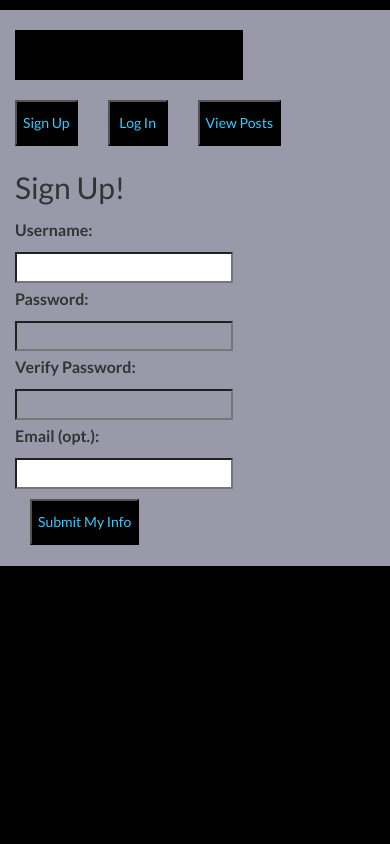
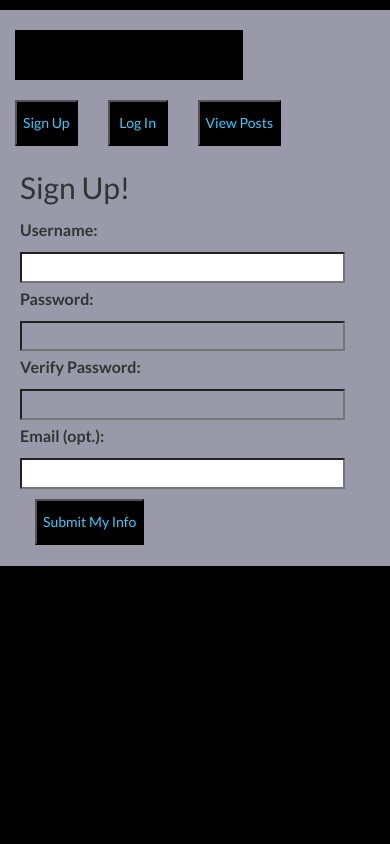
Before and after one commit to rijarobinson/animal-stories, a Python web app: template templates/signup.html in a window 390 px wide. Run offline with Jinja, Linux system fonts and the light colour scheme; the template is opened without the code that fills it, so the values that code supplies are empty; some libraries are stand-ins or nearby versions; some web fonts are replaced.

Commit message:
style: Style mobile signup page

```diff
--- a/css/styles.css
+++ b/css/styles.css
@@ -215,18 +215,19 @@ label {
 label {
   display: block;
   font-size: 20px;
+  text-align: right;
 }
 
-.col-md-3.mobile, col-md-4.mobile,
-col-md-8.mobile, col-md-9.mobile,
-col-md-12.mobile {
-  padding-right: 0px;
+.col-md-3.mobile, .col-md-4.mobile,
+.col-md-8.mobile, .col-md-9.mobile,
+.col-md-12.mobile {
+  padding-left: 20px;
+  width: 100%;
 }
 
 label.mobile {
   display: block;
   font-size: 16px;
-  text-align: right;
 }
 
 label + label {
@@ -234,7 +235,7 @@ label + label {
 }
 
 input[type=text] {
-    width: 500px;
+    width: 100%;
     font-size: 20px;
     padding: 2px;
     font-family: monospace;
--- a/templates/signup.html
+++ b/templates/signup.html
@@ -12,17 +12,17 @@
         </div>
     </div>
     <div class="row hidden-xs">
-        <div class="col-md-3">
-            <label class="text-right">Username:</label>
+        <div class="col-md-3 text-right">
+            <label>Username:</label>
         </div>
-        <div class="col-md-9">
+        <div class="col-md-4">
             <input type="text" name="username" value={{ username }}>
             <span style="color: red">{{ error_username }}</span>
         </div>
     </div>
     <div class="row mobile hidden-xl hidden-lg hidden-md hidden-sm">
         <div class="col-md-12 mobile">
-            <label class="mobile">Username:</label>
+            <label class="mobile text-left">Username:</label>
         </div>
     </div>
     <div class="row mobile hidden-xl hidden-lg hidden-md hidden-sm">
@@ -32,8 +32,8 @@
         </div>
     </div>
     <div class="row hidden-xs">
-        <div class="col-md-3">
-            <label class="mobile">Password:</label>
+        <div class="col-md-3 text-right">
+            <label>Password:</label>
         </div>
         <div class="col-md-9">
             <input type="password" name="password">
@@ -42,7 +42,7 @@
     </div>
     <div class="row mobile hidden-xl hidden-lg hidden-md hidden-sm">
         <div class="col-md-12 mobile">
-            <label class="mobile text-right">Password:</label>
+            <label class="mobile text-left">Password:</label>
         </div>
     </div>
     <div class="row mobile hidden-xl hidden-lg hidden-md hidden-sm">
@@ -52,7 +52,7 @@
         </div>
     </div>
     <div class="row hidden-xs">
-        <div class="col-md-3">
+        <div class="col-md-3 text-right">
             <label class="text-right">Verify Password:</label>
         </div>
         <div class="col-md-9">
@@ -61,17 +61,17 @@
         </div>
     </div>
     <div class="row hidden-xs">
-        <div class="col-md-3">
+        <div class="col-md-3 text-right">
             <label class="text-right">Email (optional):</label>
         </div>
-        <div class="col-md-9">
+        <div class="col-md-4">
             <input type="text" name="email" value={{ email }}>
             <span style="color: red">{{ error_email }}</span>
         </div>
     </div>
     <div class="row mobile hidden-xl hidden-lg hidden-md hidden-sm">
         <div class="col-md-12 mobile">
-            <label class="text-right mobile">Verify Password:</label>
+            <label class="mobile text-left">Verify Password:</label>
         </div>
     </div>
     <div class="row mobile hidden-xl hidden-lg hidden-md hidden-sm">
@@ -82,7 +82,7 @@
     </div>
     <div class="row mobile hidden-xl hidden-lg hidden-md hidden-sm">
         <div class="col-md-12 mobile">
-            <label class="text-right mobile">Email (opt.):</label>
+            <label class="mobile text-left">Email (opt.):</label>
         </div>
     </div>
     <div class="row mobile hidden-xl hidden-lg hidden-md hidden-sm">
```
